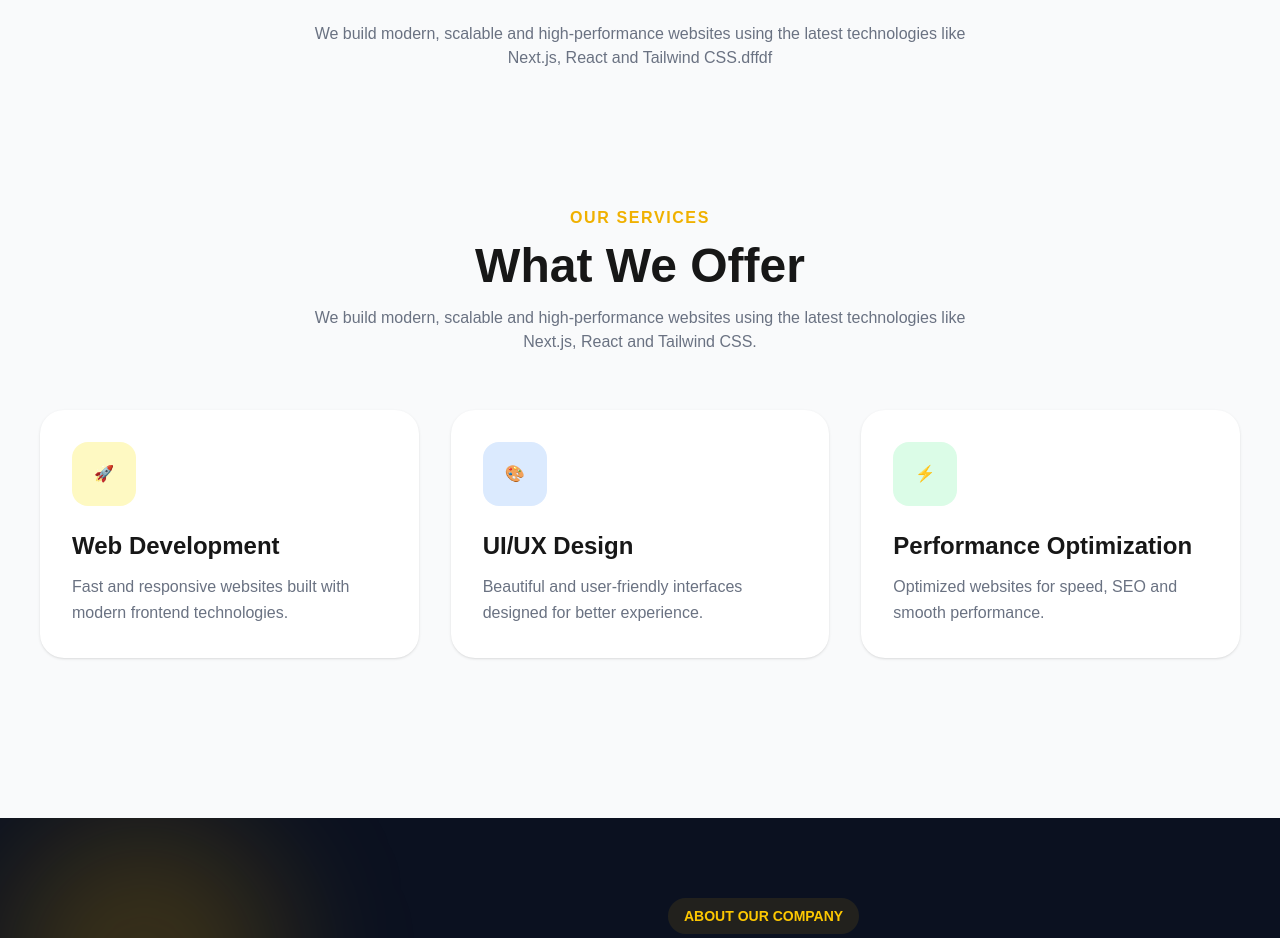
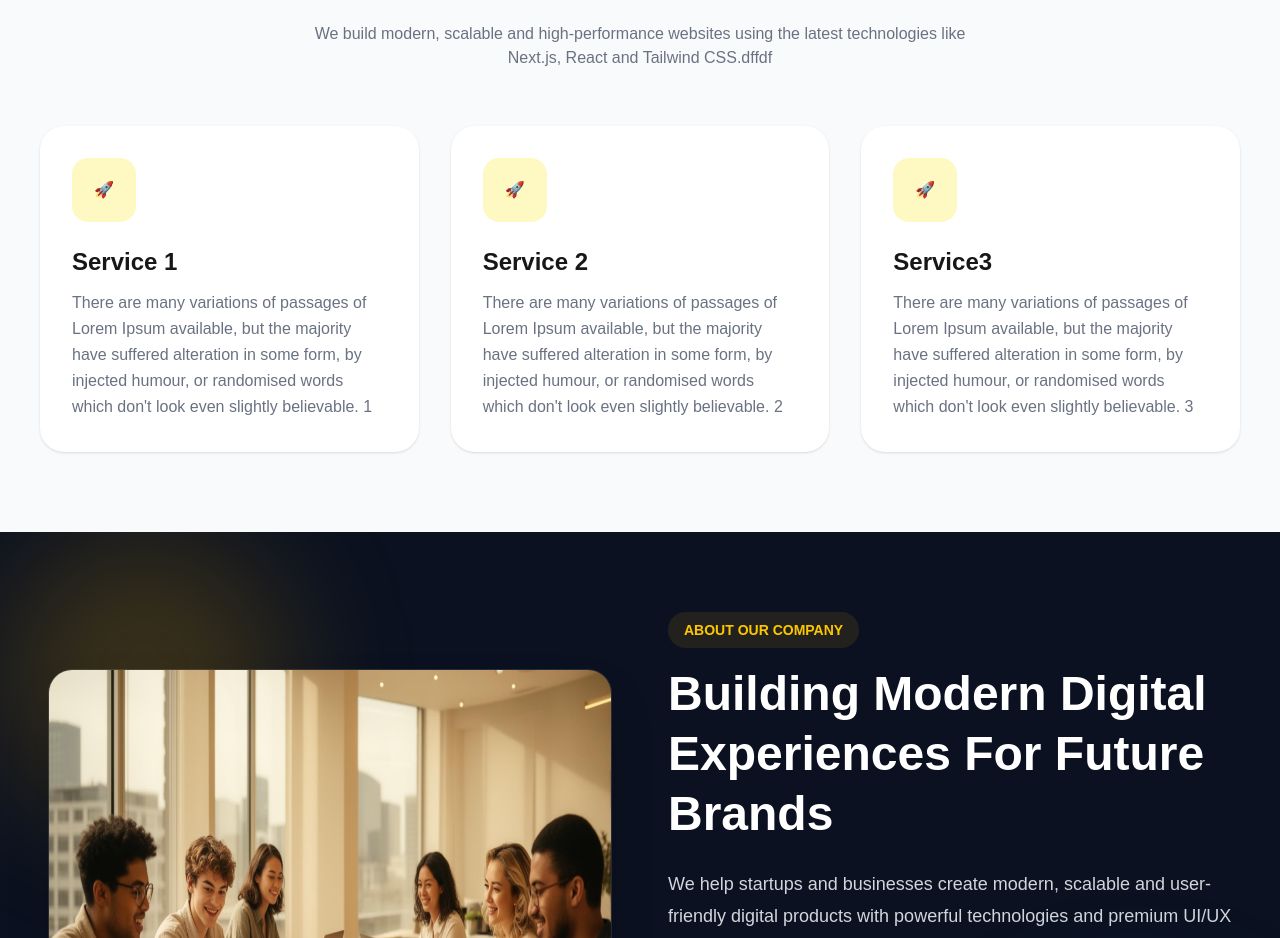
Before and after one commit to dineshdhiman248-ops/firstnext, a Next.js app: page / in a window 1280 px wide. Shown: the part 722-1660 px from the top of the page. Built offline with nearby package versions, Linux system fonts and the light colour scheme; no server answers.

Commit message:
servicebox updated

```diff
--- a/components/servicebox.tsx
+++ b/components/servicebox.tsx
@@ -1,75 +1,29 @@
 "use client";
 
 
-function ServiceBox() {
+function ServiceBox({Servicedata}:any) {
   return (
- <section className="py-20 bg-gray-50">
+
   <div className="container mx-auto px-5">
-
-    <div className="text-center mb-14">
-      <span className="text-yellow-500 font-semibold uppercase tracking-widest">
-        Our Services
-      </span>
-
-      <h2 className="text-4xl md:text-5xl font-bold mt-3">
-        What We Offer
-      </h2>
-
-      <p className="text-gray-500 max-w-2xl mx-auto mt-4">
-        We build modern, scalable and high-performance websites
-        using the latest technologies like Next.js, React and Tailwind CSS.
-      </p>
-    </div>
-
-
     <div className="grid grid-cols-1 md:grid-cols-2 lg:grid-cols-3 gap-8">
-
-      <div className="bg-white p-8 rounded-3xl shadow-sm hover:shadow-2xl transition duration-300 group">
+       {Servicedata.map((service: any) => (
+      <div key={service.id} className="bg-white p-8 rounded-3xl shadow-sm hover:shadow-2xl transition duration-300 group">
         <div className="w-16 h-16 rounded-2xl bg-yellow-100 flex items-center justify-center mb-6 group-hover:scale-110 transition">
           🚀
         </div>
-
         <h3 className="text-2xl font-bold mb-3">
-          Web Development
+          {service.title}
         </h3>
 
         <p className="text-gray-500 leading-relaxed">
-          Fast and responsive websites built with modern frontend technologies.
+          {service.description}
         </p>
       </div>
-
-      <div className="bg-white p-8 rounded-3xl shadow-sm hover:shadow-2xl transition duration-300 group">
-        <div className="w-16 h-16 rounded-2xl bg-blue-100 flex items-center justify-center mb-6 group-hover:scale-110 transition">
-          🎨
-        </div>
-
-        <h3 className="text-2xl font-bold mb-3">
-          UI/UX Design
-        </h3>
-
-        <p className="text-gray-500 leading-relaxed">
-          Beautiful and user-friendly interfaces designed for better experience.
-        </p>
-      </div>
-
-
-      <div className="bg-white p-8 rounded-3xl shadow-sm hover:shadow-2xl transition duration-300 group">
-        <div className="w-16 h-16 rounded-2xl bg-green-100 flex items-center justify-center mb-6 group-hover:scale-110 transition">
-          ⚡
-        </div>
-
-        <h3 className="text-2xl font-bold mb-3">
-          Performance Optimization
-        </h3>
-
-        <p className="text-gray-500 leading-relaxed">
-          Optimized websites for speed, SEO and smooth performance.
-        </p>
-      </div>
+ ))}
 
     </div>
   </div>
-</section>
+
   );
 }
 
```
